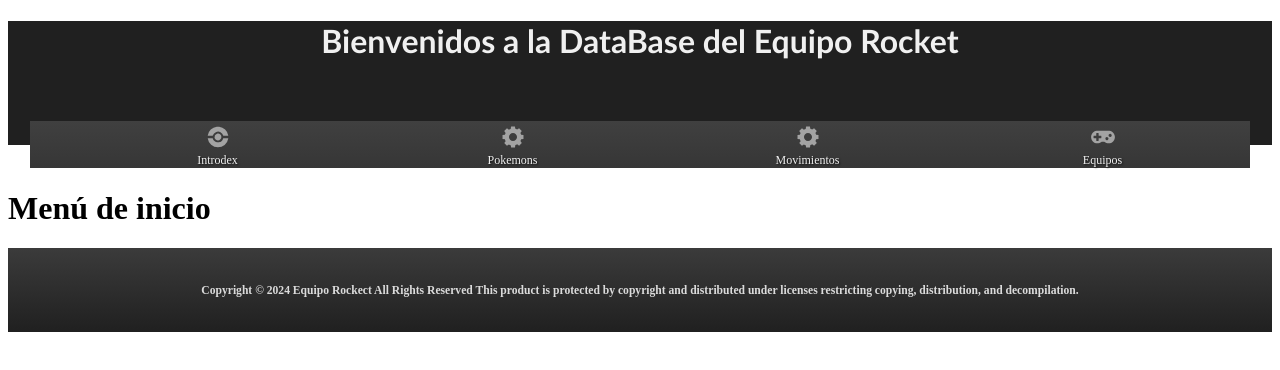
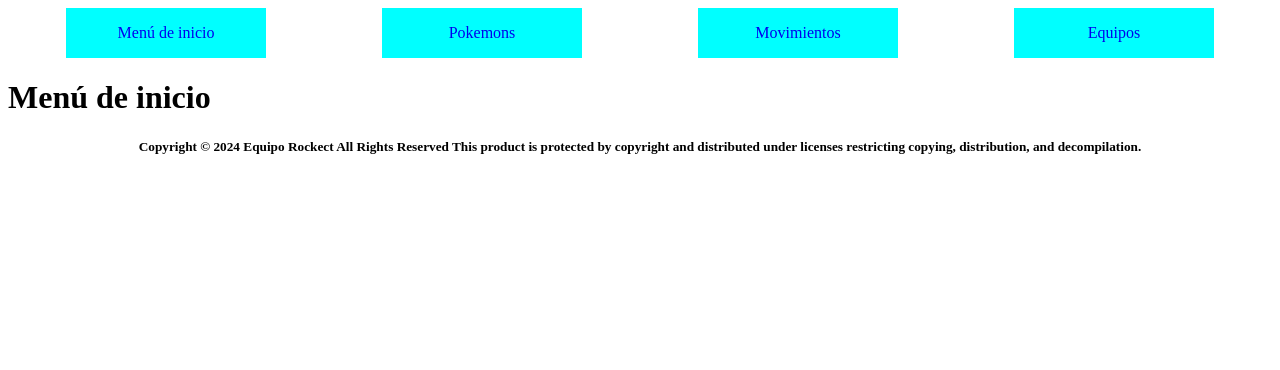
Before and after one commit to Intro-Equipo-Rocket/IntroDex-Front, a SvelteKit app in the folder app/: page / in a window 1280 px wide. Shown: the top 370 px of the page. Built offline with nearby package versions, Linux system fonts and the light colour scheme.

Commit message:
Revert "Estilizado del header (navbar) y footer." me equivoque de rama :p
This reverts commit e268c83bdb89362c88ef7b3376dd9b143f929395.

```diff
--- a/app/src/routes/Footer.svelte
+++ b/app/src/routes/Footer.svelte
@@ -1,19 +1,5 @@
-<footer class="main-footer">
-    <h5 style="text-align: center;">Copyright © 2024 Equipo Rockect
+<h5 style="text-align: center;">Copyright © 2024 Equipo Rockect
 All Rights Reserved
 
 This product is protected by copyright and distributed under
 licenses restricting copying, distribution, and decompilation.</h5>
-</footer>
-
-<style>
-
-.main-footer {
-  padding:1rem;
-  background-color:#202020;
-  background-image:linear-gradient(#3b3b3b, #202020);
-  font-size:.875rem;
-  color:#dbdbdb
-}
-
-</style>
--- a/app/src/routes/Header.svelte
+++ b/app/src/routes/Header.svelte
@@ -1,93 +1,28 @@
-<header class="main-header">
-    <h1>Bienvenidos a la DataBase del Equipo Rocket</h1>
+<header>
+    <nav>
+        <a class=nav-button href="/">Menú de inicio</a>
+        <a class=nav-button href="/pokemons">Pokemons</a>
+        <a class=nav-button href="/movimientos">Movimientos</a>
+        <a class=nav-button href="/equipos">Equipos</a>
+    </nav>
 </header>
-<nav class="main-menu grid-container">
-    <ul class="main-menu-list">
-        <li class="main-menu-item">
-            <a class="main-menu-heading" href="/">
-                <svg xmlns="http://www.w3.org/2000/svg" viewBox="0 0 512 512" class="main-menu-icon img-fixed" width="24" height="24" aria-label="Pokeball icon" role="img"><g fill="#a3a3a3"><path d="M229.7 36.8A220.9 220.9 0 0 0 37.5 224.9l-.4 4.3h106.5l1.4-4.7a116.3 116.3 0 0 1 73-77.5 114.7 114.7 0 0 1 149 79l.9 3.2H475l-1.7-10.1A220 220 0 0 0 281 36.7c-12-1.4-39.3-1.4-51.2 0z"></path><path d="M239.7 185a74 74 0 0 0-49.7 40.3 73 73 0 0 0 15.4 82.3 72.1 72.1 0 0 0 101.9-1.2 68.8 68.8 0 0 0 20.6-50.7 69.1 69.1 0 0 0-21-51.2 73.3 73.3 0 0 0-33-19c-7.6-2.1-26.4-2.3-34.2-.5z"></path><path d="M37.5 286.3a220.5 220.5 0 0 0 436 4.5l1.5-8.9H367.9l-1 3.2a130 130 0 0 1-17.7 37.6 144 144 0 0 1-26.9 26.8 142 142 0 0 1-30.7 15.4 96.3 96.3 0 0 1-35.8 5.3 90 90 0 0 1-22.5-1.7 114 114 0 0 1-58.6-31.7 110.1 110.1 0 0 1-28.3-46l-2.9-8.9H37l.6 4.4h-.1z"></path></g></svg>
-                <span class="main-menu-title">Introdex</span>
-            </a>
-        </li>
-        <li class="main-menu-item">
-            <a class="main-menu-heading" href="/pokemons">
-                <svg xmlns="http://www.w3.org/2000/svg" viewBox="0 0 512 512" class="main-menu-icon img-fixed" width="24" height="24" aria-label="Mechanics icon" role="img"><path fill="#a3a3a3" d="M479.5 297.5v-82l-50.3-8.4a156.5 156.5 0 0 0-16-38.3l30-40.8-57.7-58.8-42 29c-12-6.5-25-12.2-38.2-15.9L297 33h-82l-8.3 50.3a163 163 0 0 0-38.3 16l-41-29.1L68.8 128l29.9 41A184 184 0 0 0 82.8 208l-50.3 7.4v82l50.3 8.3a163 163 0 0 0 16 38.3l-30 41.7 57.6 57.6 42-29.7a184 184 0 0 0 39 15.8l8.4 49.5h82l8.3-50.4c13.1-3.7 26-9.3 38.3-15.8l41.9 29.8 57.6-57.8-29.7-42c6.4-12 12-24 15.8-38.1l49.3-7.4.2.2zM255.8 342c-47.5 0-85.7-38.3-85.7-85.7s39.1-85.7 85.7-85.7 85.8 38.3 85.8 85.7-38.3 85.7-85.8 85.7z"></path></svg>
-                <span class="main-menu-title">Pokemons</span>
-            </a>
-        </li>
-        <li class="main-menu-item">
-            <a class="main-menu-heading" href="/movimientos">
-                <svg xmlns="http://www.w3.org/2000/svg" viewBox="0 0 512 512" class="main-menu-icon img-fixed" width="24" height="24" aria-label="Mechanics icon" role="img"><path fill="#a3a3a3" d="M479.5 297.5v-82l-50.3-8.4a156.5 156.5 0 0 0-16-38.3l30-40.8-57.7-58.8-42 29c-12-6.5-25-12.2-38.2-15.9L297 33h-82l-8.3 50.3a163 163 0 0 0-38.3 16l-41-29.1L68.8 128l29.9 41A184 184 0 0 0 82.8 208l-50.3 7.4v82l50.3 8.3a163 163 0 0 0 16 38.3l-30 41.7 57.6 57.6 42-29.7a184 184 0 0 0 39 15.8l8.4 49.5h82l8.3-50.4c13.1-3.7 26-9.3 38.3-15.8l41.9 29.8 57.6-57.8-29.7-42c6.4-12 12-24 15.8-38.1l49.3-7.4.2.2zM255.8 342c-47.5 0-85.7-38.3-85.7-85.7s39.1-85.7 85.7-85.7 85.8 38.3 85.8 85.7-38.3 85.7-85.8 85.7z"></path></svg>
-                <span class="main-menu-title">Movimientos</span>
-            </a>
-        </li>
-        <li class="main-menu-item">
-            <a class="main-menu-heading" href="/equipos">
-                <svg xmlns="http://www.w3.org/2000/svg" viewBox="0 0 512 512" class="main-menu-icon img-fixed" width="24" height="24" aria-label="Game controller icon" role="img"><path fill="#a3a3a3" fill-rule="evenodd" d="M117.4 121.9c-104.8 14.6-152 142.6-82.2 222.9 48 55 131.9 62.7 187.2 17l4.6-3.8H285l4.6 3.7c55.3 45.8 139.3 38.2 187.2-17 70.2-80.6 22.4-208.6-83.1-222.9-14.8-2-261.9-2-276.2 0m42.8 52.8c2.2 2.2 2.2 2.7 2.5 29.4l.3 27.2h53.5l2.4 2.5c3.8 3.8 3.8 40.8 0 44.6l-2.4 2.4H163l-.3 27.2c-.4 35 2.2 31.7-25 31.7-27.3 0-24.7 3.3-25-31.7l-.4-27.2H59l-2.4-2.4c-3.9-3.8-3.9-40.8 0-44.6l2.4-2.5h53.4l.3-27c.4-35-1.8-32.4 26.3-32 18.3.1 19 .2 21.3 2.4m259.3 16.5a33.7 33.7 0 0 1 19.5 42.5 33.2 33.2 0 0 1-59 5.8c-16.4-26.6 9.7-58.4 39.5-48.3M352 259a33 33 0 0 1 3.7 60 32.7 32.7 0 0 1-48-27.3A32.9 32.9 0 0 1 352 259"></path></svg>
-                <span class="main-menu-title">Equipos</span>
-            </a>
-        </li>
-    </ul>
-</nav>
 
 <style>
-nav {
-	display: block;
-}
-a {
+	nav {
+		display: flex;
+		justify-content: space-around;
+	}
+
+    a {
     text-decoration: none;
-}
-h1 {
-    color:#f0f0f0;
-    font-family:"Fira Sans","Trebuchet MS",Ubuntu,Helvetica,Arial sans-serif;
-    font-weight:bold;
-    text-align: center;
-}
+    }
 
-.grid-container {
-    margin: auto;
-    max-width:1220px
-}
-.main-header {
-    height:124px;
-    background-color:#202020;
-}
-.main-menu {
-    margin-top:-24px;
-    background-color:#363636;
-    background-image:linear-gradient(#404040, #363636)
-}
-.main-menu-list {
-    position:relative;
-    display:flex;
-    flex-wrap:wrap;
-    margin:0
-}
-.main-menu-list li {
-    list-style:none
-}
-.main-menu-item {
-    flex:1 0;
-    color:#f0f0f0;
-    text-shadow:1px 1px 2px rgba(0,0,0,.7)
-}
-.main-menu-item a {
-    color:#f0f0f0;
-    text-decoration:none
-}
-.main-menu-heading {
-    display:flex;
-    flex-direction:column;
-    align-items:center;
-    height:100%;
-    padding:.25rem .5rem 0;
-    font-size:.75rem;
-    text-align:center
-}
-.main-menu-icon {
-    width:24px;
-    height:24px;
-    margin:0 0 .25rem
-}
-
+    .nav-button {
+        display: flex;
+        justify-content: center;
+        align-items: center;
+        width: 200px;
+        height: 50px;
+        background-color: aqua;
+    }
 </style>
```
Also changed, not shown: app/src/routes/pokemons/[nombre]/+page.svelte (+18 -18 lines).
